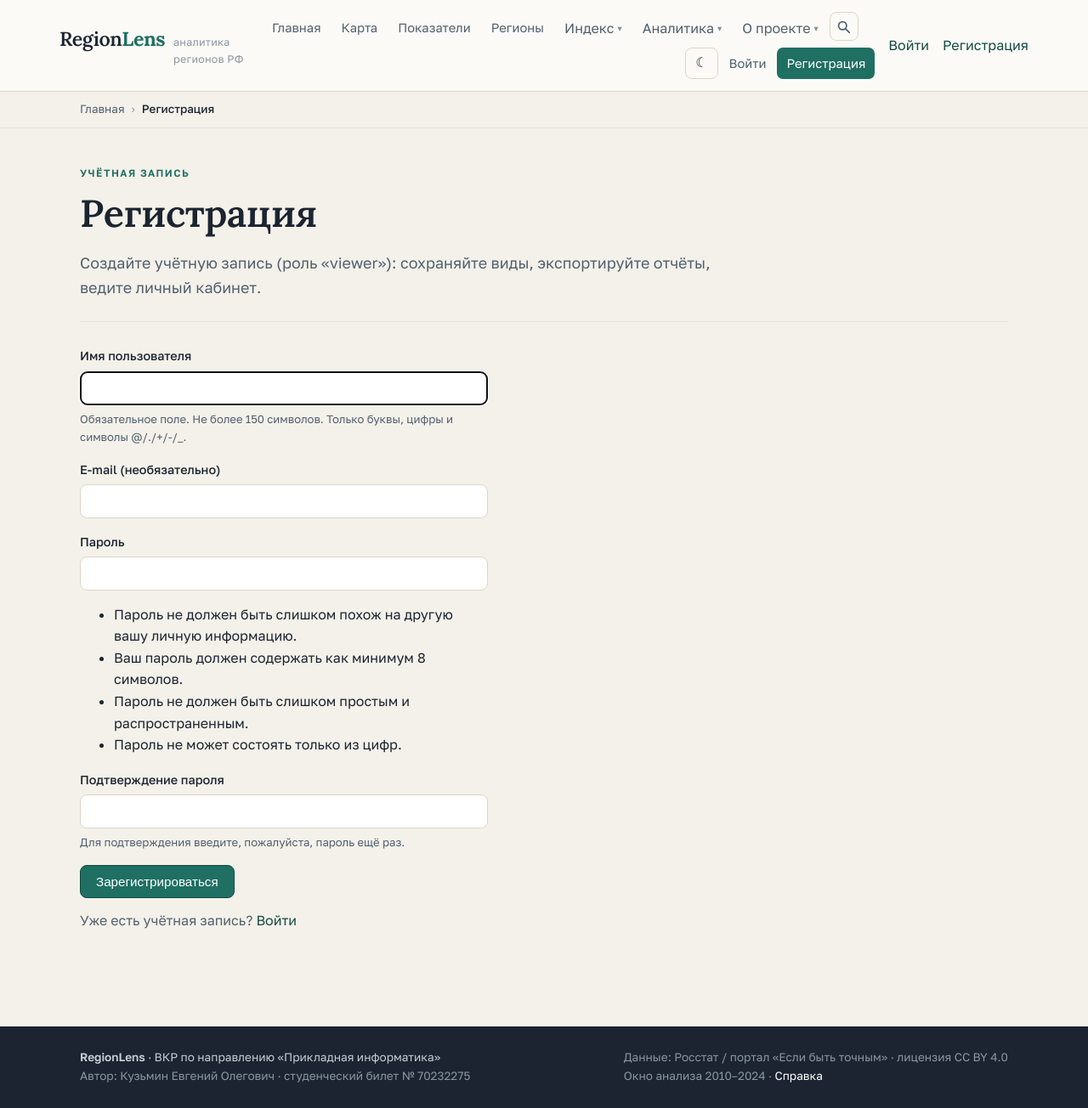
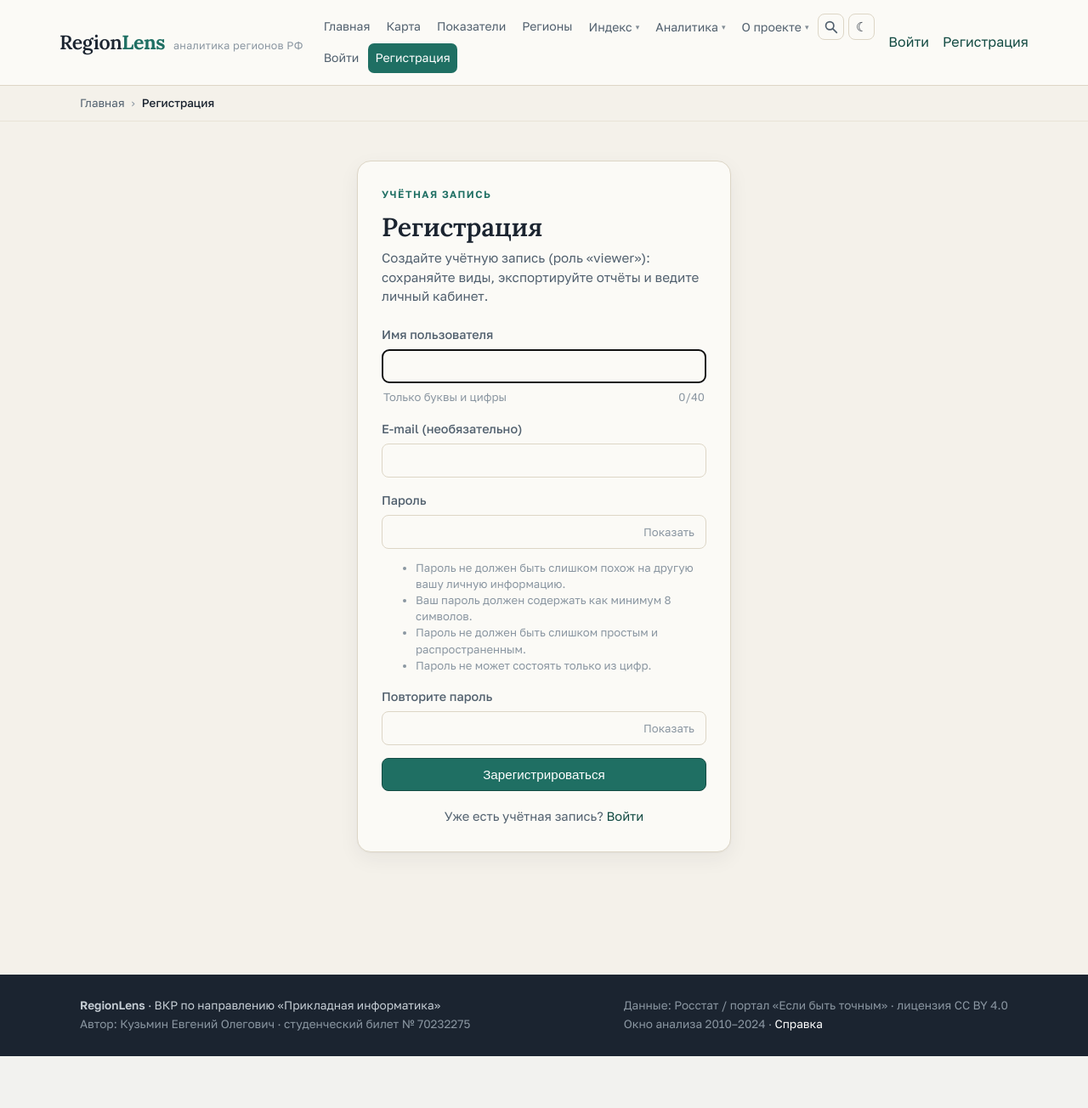
Before and after one commit to ht2473/RegionLens, a Django app: page /accounts/register/ in a window 1280 px wide. Shown: the whole page at 85% size. After the commit the page ends 1243 px from the top, so only its background shows below. Run offline with Django 5.2, Linux system fonts and the light colour scheme.

Commit message:
feat(access+auth): открытый доступ ко всем разделам; компактная шапка; имя буквы/цифры до 40; удобные вход/регистрация

```diff
--- a/backend/core/api/endpoints.py
+++ b/backend/core/api/endpoints.py
@@ -19,7 +19,6 @@ from rest_framework.views import APIView
 from pipeline.logging_setup import log
 
 from .. import queries
-from ..permissions import IsAnalyst
 from ..serializers import (
     AnomalySerializer,
     BetaConvergenceRowSerializer,
@@ -460,8 +459,6 @@ class Anomalies(APIView):
     фильтрами. Описательная диагностика, не утверждение о причинах. Пустой список — норма.
     """
 
-    permission_classes = [IsAnalyst]
-
     @extend_schema(
         operation_id="anomalies",
         parameters=[
@@ -568,8 +565,6 @@ class Correlations(APIView):
     отсортировано от сильнейших связей к слабым. metric_id — связи конкретной метрики (в любой
     позиции пары). Это описательная мера: корреляция ≠ причинность, и это не прогноз.
     """
-
-    permission_classes = [IsAnalyst]
 
     @extend_schema(
         operation_id="correlations",
--- a/backend/core/forms.py
+++ b/backend/core/forms.py
@@ -11,6 +11,7 @@ from __future__ import annotations
 from django import forms
 from django.contrib.auth.forms import UserCreationForm
 from django.contrib.auth.models import User
+from django.core.validators import RegexValidator
 
 from core.models import UserProfile
 
@@ -19,9 +20,24 @@ _MEASURE_CHOICES = [("cluster", "Тип (кластер)"), ("index", "Инде
 _SCHEME_CHOICES = [("equal", "Равные веса"), ("pca", "PCA"), ("expert", "Экспертные")]
 
 
+# Имя пользователя: только буквы (латиница/кириллица) и цифры, без пробелов и символов.
+USERNAME_RE = r"^[0-9A-Za-zА-Яа-яЁё]+$"
+USERNAME_MAX = 40
+_username_validator = RegexValidator(
+    USERNAME_RE,
+    "Имя пользователя может содержать только буквы и цифры (без пробелов и символов).",
+)
+
+
 class RegistrationForm(UserCreationForm):
     """Регистрация пользователя: имя, e-mail (необязательно) и пароль с подтверждением."""
 
+    username = forms.CharField(
+        label="Имя пользователя",
+        max_length=USERNAME_MAX,
+        validators=[_username_validator],
+        help_text="Только буквы и цифры, до 40 символов.",
+    )
     email = forms.EmailField(required=False, label="E-mail (необязательно)")
 
     class Meta(UserCreationForm.Meta):
--- a/backend/core/views.py
+++ b/backend/core/views.py
@@ -19,7 +19,7 @@ from . import queries, reports
 from .audit import record
 from .forms import RegistrationForm
 from .models import ExportJob, FeedbackMessage, SavedView
-from .permissions import ROLE_ANALYST, ROLE_VIEWER, role_required
+from .permissions import ROLE_VIEWER
 
 
 def healthz(request: HttpRequest) -> JsonResponse:
@@ -87,15 +87,13 @@ def public_saved_view(request: HttpRequest, token: str) -> HttpResponse:
     return redirect(view.target_url())
 
 
-@role_required(ROLE_ANALYST)
 def anomalies_page(request: HttpRequest) -> HttpResponse:
-    """Аномалии и структурные сдвиги (Ф9) — расширенная аналитика, только роль analyst."""
+    """Аномалии и структурные сдвиги (Ф9) — модуль «Аналитика» (вход для авторизованных)."""
     return _page(request, "pages/anomalies.html", active="anomalies", title="Аномалии")
 
 
-@role_required(ROLE_ANALYST)
 def correlations_page(request: HttpRequest) -> HttpResponse:
-    """Корреляции метрик (Ф15) — расширенная аналитика, только роль analyst."""
+    """Корреляции метрик (Ф15) — модуль «Аналитика» (вход для авторизованных)."""
     return _page(request, "pages/correlations.html", active="correlations", title="Корреляции")
 
 
@@ -122,12 +120,12 @@ def rank_stability_page(request: HttpRequest) -> HttpResponse:
 
 
 def typology(request: HttpRequest) -> HttpResponse:
-    """Обзор типологии регионов."""
+    """Обзор типологии регионов — модуль «Аналитика» (вход для авторизованных)."""
     return _page(request, "pages/typology.html", active="typology", title="Типология")
 
 
 def compare(request: HttpRequest) -> HttpResponse:
-    """Сравнение регионов (gap-анализ)."""
+    """Сравнение регионов (gap-анализ) — модуль «Аналитика» (вход для авторизованных)."""
     return _page(request, "pages/compare.html", active="compare", title="Сравнение")
 
 
--- a/backend/static/css/app.css
+++ b/backend/static/css/app.css
@@ -9,6 +9,7 @@
   --ink-faint: #8a96a1;
   --line: #ddd6c6;
   --line-soft: #e9e3d6;
+  --radar-grid: #c2b8a0;
   --accent: #1f6f63;
   --accent-deep: #134b43;
   --accent-soft: #e3efe9;
@@ -34,6 +35,8 @@
   --ink-faint: #7c8893;
   --line: #2d353f;
   --line-soft: #28303a;
+  --radar-grid: #4d5763;
+  color-scheme: dark;
   --accent: #3fa28f;
   --accent-deep: #79cab9;
   --accent-soft: #20302c;
@@ -90,12 +93,12 @@ small { color: var(--ink-faint); }
 .brand a { color: var(--ink); text-decoration: none; }
 .brand .mark { font-family: var(--serif); font-size: 1.45rem; font-weight: 600; letter-spacing: -0.02em; }
 .brand .mark b { color: var(--accent); }
-.brand .tag { font-size: 0.78rem; color: var(--ink-faint); letter-spacing: 0.02em; }
+.brand .tag { font-size: 0.78rem; color: var(--ink-faint); letter-spacing: 0.02em; white-space: nowrap; }
 
-.nav { display: flex; flex-wrap: wrap; gap: 2px; }
+.nav { display: flex; flex-wrap: wrap; gap: 3px; align-items: center; }
 .nav a {
-  display: inline-block; padding: 7px 11px; border-radius: 7px;
-  color: var(--ink-soft); font-size: 0.92rem; text-decoration: none;
+  display: inline-block; padding: 6px 8px; border-radius: 7px;
+  color: var(--ink-soft); font-size: 0.875rem; text-decoration: none;
   transition: background 0.15s, color 0.15s;
 }
 .nav a:hover { background: var(--accent-soft); color: var(--accent-deep); text-decoration: none; }
@@ -104,7 +107,7 @@ small { color: var(--ink-faint); }
 .nav-toggle { display: none; background: none; border: 1px solid var(--line);
   border-radius: 8px; padding: 8px 10px; font-size: 1rem; cursor: pointer; color: var(--ink); }
 
-@media (max-width: 900px) {
+@media (max-width: 1080px) {
   .nav-toggle { display: inline-block; }
   .nav {
     display: none; position: absolute; top: 100%; left: 0; right: 0;
@@ -119,10 +122,10 @@ small { color: var(--ink-faint); }
 .nav-user { display: inline-flex; align-items: center; padding: 7px 6px;
   font-size: 0.9rem; font-weight: 500; color: var(--accent-deep); }
 .nav-logout { display: inline; margin: 0; }
-.nav-logout button { background: none; border: none; cursor: pointer; padding: 7px 11px;
-  border-radius: 7px; color: var(--ink-soft); font-size: 0.92rem; font-family: inherit; }
+.nav-logout button { background: none; border: none; cursor: pointer; padding: 6px 8px;
+  border-radius: 7px; color: var(--ink-soft); font-size: 0.875rem; font-family: inherit; }
 .nav-logout button:hover { background: var(--accent-soft); color: var(--accent-deep); }
-@media (max-width: 900px) {
+@media (max-width: 1080px) {
   .nav-sep { display: none; }
   .nav-user, .nav-logout, .nav-logout button { display: block; width: 100%; text-align: left; }
 }
@@ -134,8 +137,8 @@ small { color: var(--ink-faint); }
 /* ── Группы-дропдауны, переключатель темы (Ф-навигация) ──────────────────── */
 .nav-group { position: relative; display: inline-flex; }
 .nav-group-btn {
-  font: inherit; cursor: pointer; background: none; border: none;
-  padding: 7px 11px; border-radius: 7px; color: var(--ink-soft);
+  cursor: pointer; background: none; border: none; font-family: inherit; font-size: 0.875rem;
+  padding: 6px 8px; border-radius: 7px; color: var(--ink-soft);
   display: inline-flex; align-items: center; gap: 4px;
 }
 .nav-group-btn:hover { background: var(--accent-soft); color: var(--accent-deep); }
@@ -158,14 +161,15 @@ small { color: var(--ink-faint); }
 .nav-menu a.is-active { background: var(--accent); color: #fff; }
 .theme-toggle {
   margin-left: auto; background: none; border: 1px solid var(--line); border-radius: 8px;
-  padding: 6px 11px; cursor: pointer; color: var(--ink); font-size: 1rem; line-height: 1;
+  display: inline-flex; align-items: center; justify-content: center; width: 31px; height: 31px;
+  padding: 0; cursor: pointer; color: var(--ink); font-size: 0.95rem; line-height: 1;
 }
 .theme-toggle:hover { background: var(--accent-soft); border-color: var(--accent); }
 .ic-sun { display: none; }
 [data-theme="dark"] .ic-moon { display: none; }
 [data-theme="dark"] .ic-sun { display: inline; }
 
-@media (max-width: 900px) {
+@media (max-width: 1080px) {
   .nav-group { display: block; width: 100%; }
   .nav-group-btn { width: 100%; justify-content: space-between; }
   .nav-menu {
@@ -237,7 +241,7 @@ main { flex: 1 0 auto; padding: 28px 0 56px; }
 .field label { display: block; font-size: 0.9rem; font-weight: 500; margin-bottom: 6px; color: var(--ink); }
 .field input, .field textarea, .field select {
   width: 100%; padding: 10px 12px; border: 1px solid var(--line); border-radius: 8px;
-  font-family: inherit; font-size: 0.95rem; background: #fff; color: var(--ink);
+  font-family: inherit; font-size: 0.95rem; background: var(--surface); color: var(--ink);
 }
 .field textarea { min-height: 130px; resize: vertical; }
 
@@ -498,7 +502,7 @@ main { flex: 1 0 auto; padding: 28px 0 56px; }
 
 /* Глобальный поиск по сайту — иконка в шапке + оверлей-палитра */
 .search-trigger {
-  display: inline-flex; align-items: center; justify-content: center; width: 34px; height: 34px;
+  display: inline-flex; align-items: center; justify-content: center; width: 31px; height: 31px;
   border: 1px solid var(--line); border-radius: 8px; background: transparent; color: var(--ink-soft); cursor: pointer;
 }
 .search-trigger:hover { background: var(--accent-soft); color: var(--accent-deep); border-color: var(--accent); }
@@ -527,3 +531,34 @@ body.search-open { overflow: hidden; }
 .search-opt:hover .search-kind, .search-opt.is-active .search-kind { color: var(--accent-deep); border-color: var(--accent); }
 .search-opt mark { background: transparent; color: var(--accent-deep); font-weight: 700; }
 .search-hint, .search-empty { padding: 18px 14px; color: var(--ink-soft); font-size: 0.92rem; text-align: center; }
+
+/* Вход / регистрация — карточка авторизации */
+.auth-wrap { display: flex; justify-content: center; padding: 18px 0 48px; }
+.auth-card {
+  width: 100%; max-width: 440px; background: var(--surface);
+  border: 1px solid var(--line); border-radius: 16px; padding: 30px 28px; box-shadow: var(--shadow);
+}
+.auth-title { font-family: var(--serif); font-size: 1.9rem; margin: 8px 0 6px; }
+.auth-sub { color: var(--ink-soft); margin: 0 0 22px; font-size: 0.95rem; line-height: 1.5; }
+.auth-error {
+  background: var(--accent-soft); border: 1px solid var(--bad); color: var(--bad);
+  border-radius: 9px; padding: 10px 12px; margin-bottom: 16px; font-size: 0.9rem;
+}
+.auth-card .field { margin-bottom: 15px; }
+.auth-card label { display: block; margin-bottom: 6px; font-size: 0.9rem; color: var(--ink-soft); }
+.btn-block { display: block; width: 100%; text-align: center; margin-top: 6px; }
+.auth-alt { margin: 18px 0 0; text-align: center; color: var(--ink-soft); font-size: 0.92rem; }
+.pass-box { position: relative; }
+.pass-box input { padding-right: 86px; }
+.pass-toggle {
+  position: absolute; right: 6px; top: 50%; transform: translateY(-50%);
+  background: none; border: none; color: var(--ink-faint); cursor: pointer;
+  font: inherit; font-size: 0.82rem; padding: 5px 8px; border-radius: 6px;
+}
+.pass-toggle:hover { color: var(--accent-deep); background: var(--accent-soft); }
+.uname-hint { display: flex; justify-content: space-between; gap: 10px; font-size: 0.82rem; margin: 6px 2px 0; color: var(--ink-faint); }
+.uname-hint.ok { color: var(--accent-deep); }
+.uname-hint.bad { color: var(--bad); }
+.uname-count { font-variant-numeric: tabular-nums; }
+.field-help { font-size: 0.82rem; color: var(--ink-faint); margin: 6px 0 0; line-height: 1.45; }
+.field-err { color: var(--bad); font-size: 0.85rem; margin: 6px 0 0; }
--- /dev/null
+++ b/backend/static/js/auth.js
@@ -0,0 +1,49 @@
+// Удобные вход/регистрация: показ/скрытие пароля и живая подсказка по имени пользователя.
+(function () {
+  "use strict";
+
+  // Показ/скрытие пароля для каждого поля .pass-box.
+  var boxes = document.querySelectorAll(".pass-box");
+  for (var i = 0; i < boxes.length; i++) {
+    (function (box) {
+      var input = box.querySelector("input");
+      var btn = box.querySelector(".pass-toggle");
+      if (!input || !btn) return;
+      btn.addEventListener("click", function () {
+        var show = input.type === "password";
+        input.type = show ? "text" : "password";
+        btn.textContent = show ? "Скрыть" : "Показать";
+        input.focus();
+      });
+    })(boxes[i]);
+  }
+
+  // Живая подсказка для имени пользователя: только буквы/цифры, счётчик до 40.
+  var uname = document.getElementById("id_username");
+  var hint = document.getElementById("uname-hint");
+  if (uname && hint) {
+    var MAX = 40;
+    var RE = /^[0-9A-Za-zА-Яа-яЁё]+$/;
+    var countEl = hint.querySelector(".uname-count");
+    var msgEl = hint.querySelector(".uname-msg");
+    uname.setAttribute("maxlength", String(MAX));
+    var check = function () {
+      var v = uname.value;
+      if (countEl) countEl.textContent = v.length + "/" + MAX;
+      hint.classList.remove("ok", "bad");
+      if (!v) {
+        if (msgEl) msgEl.textContent = "Только буквы и цифры";
+        return;
+      }
+      if (!RE.test(v)) {
+        hint.classList.add("bad");
+        if (msgEl) msgEl.textContent = "Только буквы и цифры, без пробелов и символов";
+      } else {
+        hint.classList.add("ok");
+        if (msgEl) msgEl.textContent = "Имя подходит";
+      }
+    };
+    uname.addEventListener("input", check);
+    check();
+  }
+})();
--- a/backend/templates/registration/register.html
+++ b/backend/templates/registration/register.html
@@ -1,30 +1,63 @@
 {% extends "base.html" %}
+{% load static %}
 
 {% block title %}Регистрация — RegionLens{% endblock %}
 
 {% block content %}
-<section class="hero">
-  <p class="eyebrow">Учётная запись</p>
-  <h1>Регистрация</h1>
-  <p class="lead">Создайте учётную запись (роль «viewer»): сохраняйте виды, экспортируйте отчёты,
-    ведите личный кабинет.</p>
-</section>
+<div class="auth-wrap">
+  <div class="auth-card">
+    <p class="eyebrow">Учётная запись</p>
+    <h1 class="auth-title">Регистрация</h1>
+    <p class="auth-sub">Создайте учётную запись (роль «viewer»): сохраняйте виды, экспортируйте отчёты и ведите личный кабинет.</p>
 
-<form method="post" action="{% url 'register' %}" style="max-width: 480px;">
-  {% csrf_token %}
-  {% for field in form %}
-    <div class="field">
-      <label for="{{ field.id_for_label }}">{{ field.label }}</label>
-      {{ field }}
-      {% if field.help_text %}
-        <p class="muted" style="font-size:0.82rem; margin:6px 0 0;">{{ field.help_text|safe }}</p>
-      {% endif %}
-      {% for error in field.errors %}
-        <p style="color:var(--bad); font-size:0.85rem; margin:6px 0 0;">{{ error }}</p>
-      {% endfor %}
-    </div>
-  {% endfor %}
-  <button class="btn" type="submit">Зарегистрироваться</button>
-  <p style="margin-top:14px;">Уже есть учётная запись? <a href="{% url 'login' %}">Войти</a></p>
-</form>
+    {% if form.non_field_errors %}
+      <div class="auth-error">{{ form.non_field_errors }}</div>
+    {% endif %}
+
+    <form method="post" action="{% url 'register' %}">
+      {% csrf_token %}
+
+      <div class="field">
+        <label for="{{ form.username.id_for_label }}">Имя пользователя</label>
+        {{ form.username }}
+        <div class="uname-hint" id="uname-hint">
+          <span class="uname-msg">Только буквы и цифры</span>
+          <span class="uname-count">0/40</span>
+        </div>
+        {% for error in form.username.errors %}<p class="field-err">{{ error }}</p>{% endfor %}
+      </div>
+
+      <div class="field">
+        <label for="{{ form.email.id_for_label }}">{{ form.email.label }}</label>
+        {{ form.email }}
+        {% for error in form.email.errors %}<p class="field-err">{{ error }}</p>{% endfor %}
+      </div>
+
+      <div class="field">
+        <label for="{{ form.password1.id_for_label }}">Пароль</label>
+        <div class="pass-box">
+          {{ form.password1 }}
+          <button type="button" class="pass-toggle" aria-label="Показать или скрыть пароль">Показать</button>
+        </div>
+        {% if form.password1.help_text %}<div class="field-help">{{ form.password1.help_text|safe }}</div>{% endif %}
+        {% for error in form.password1.errors %}<p class="field-err">{{ error }}</p>{% endfor %}
+      </div>
+
+      <div class="field">
+        <label for="{{ form.password2.id_for_label }}">Повторите пароль</label>
+        <div class="pass-box">
+          {{ form.password2 }}
+          <button type="button" class="pass-toggle" aria-label="Показать или скрыть пароль">Показать</button>
+        </div>
+        {% for error in form.password2.errors %}<p class="field-err">{{ error }}</p>{% endfor %}
+      </div>
+
+      <button class="btn btn-block" type="submit">Зарегистрироваться</button>
+    </form>
+
+    <p class="auth-alt">Уже есть учётная запись? <a href="{% url 'login' %}">Войти</a></p>
+  </div>
+</div>
 {% endblock %}
+
+{% block scripts %}<script src="{% static 'js/auth.js' %}"></script>{% endblock %}
```
Also changed, not shown: backend/templates/registration/login.html (+17 -10 lines), tests/test_api.py (+12 -12 lines), tests/test_auth.py (+31 -0 lines), tests/test_views.py (+21 -24 lines).
